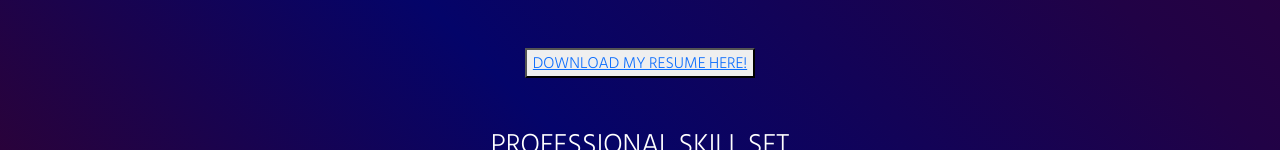
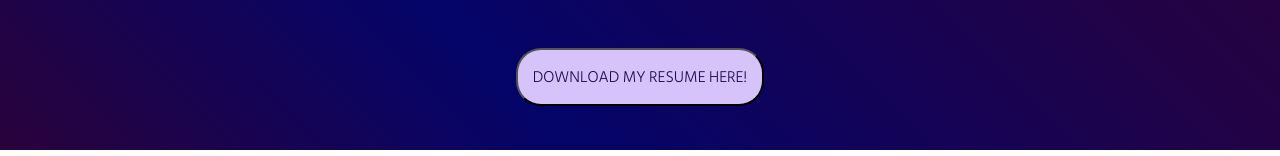
Before and after one commit to mischadab/React-Portfolio, a React (Create React App) app: page / in a window 1280 px wide. Shown: the part 586-742 px from the top of the page. Built offline with nearby package versions, Linux system fonts and the light colour scheme.

Commit message:
added resume download button styling

```diff
--- a/src/components/About.css
+++ b/src/components/About.css
@@ -21,7 +21,6 @@ p, h3, h4 {
 .prof {
     text-align: center;
     justify-content: center;
-    content-align: center;
     margin-top: 50px;
 }
 
@@ -42,3 +41,19 @@ p, h3, h4 {
     border: 1px solid rgb(199, 235, 247);
     border-radius: 5px;
 }
+
+button {
+    background-color: rgb(214, 195, 250);
+    padding: 15px;
+    border-radius: 25px;
+}
+button:hover {
+    transition: all .2s ease-in-out;
+    transform: scale(1.1);
+    background-color: rgb(213, 212, 250);
+}
+
+.linkdec {
+    text-decoration: none;
+    color: rgb(27, 5, 78);
+}
```
